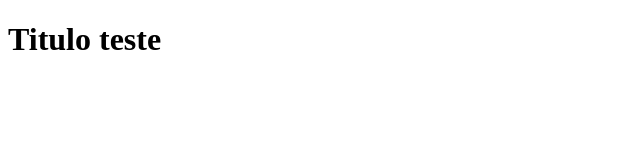
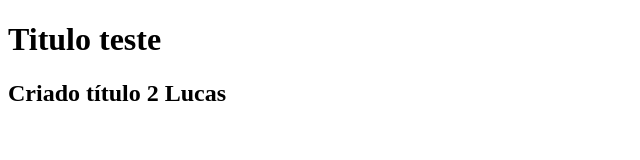
Before and after one commit to JhoneNetwork/git-essencials, a plain HTML site: page index.html in a window 1280 px wide. Shown: the whole page, without its empty margins (0-640 px from the left). Drawn offline with Linux system fonts and the light colour scheme.

Commit message:
Criado título 2 por Lucas

```diff
--- a/index.html
+++ b/index.html
@@ -7,5 +7,6 @@
 </head>
 <body>
     <h1>Titulo teste</h1>
+    <h2>Criado título 2 Lucas</h2>
 </body>
 </html>
```
